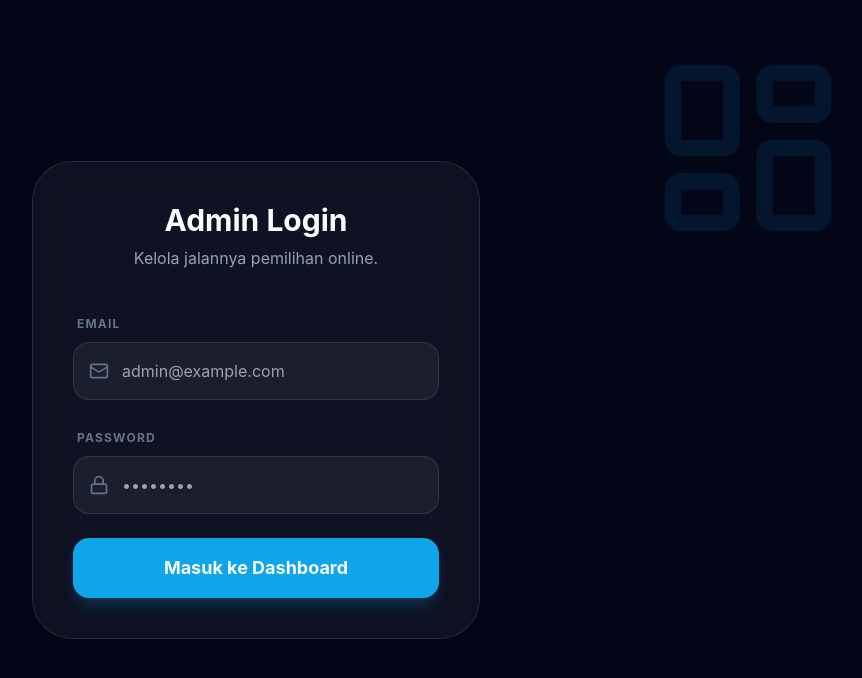
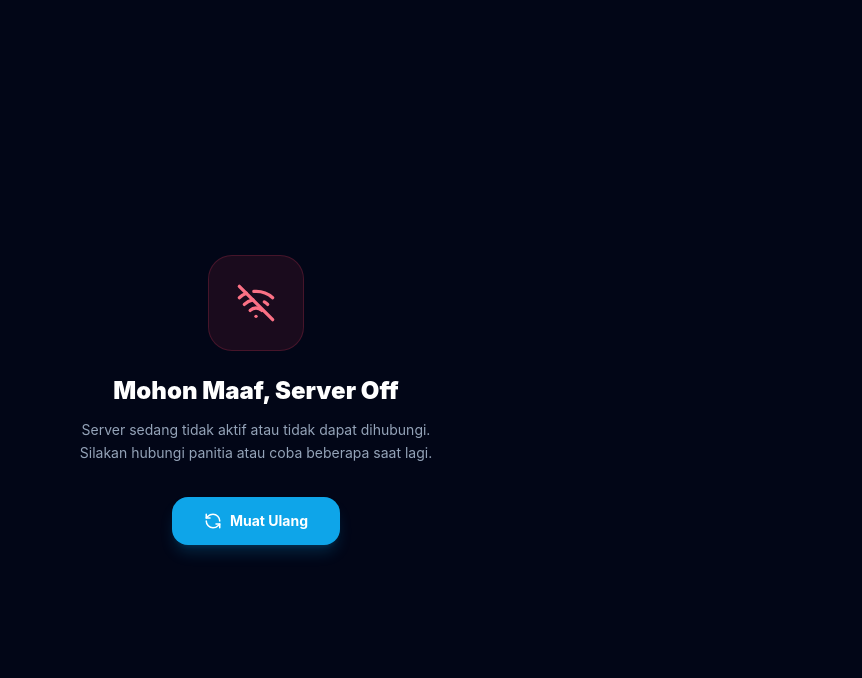
Before and after one commit to deckonedev/coblos-online-ryu, a React app in the folder frontend/: page /admin/login in a window 1280 px wide. Shown: the top 678 px of the page, without its empty margins (384-1246 px from the left). Built offline with nearby package versions, Linux system fonts and the light colour scheme; no server answers; the HTML template or start-up script is replaced by a standard one.

Commit message:
feat: show 'Mohon Maaf Server Off' page with reload button when backend is unreachable

```diff
--- /dev/null
+++ b/frontend/src/components/ServerOffline.jsx
@@ -0,0 +1,43 @@
+import React from 'react';
+import { motion } from 'framer-motion';
+import { WifiOff, RefreshCcw } from 'lucide-react';
+
+/**
+ * Komponen ServerOffline
+ * Ditampilkan saat backend API tidak bisa dihubungi (server mati).
+ */
+export default function ServerOffline() {
+  return (
+    <div className="min-h-screen flex items-center justify-center bg-slate-950 px-6">
+      <motion.div
+        initial={{ opacity: 0, y: 30 }}
+        animate={{ opacity: 1, y: 0 }}
+        className="text-center max-w-sm"
+      >
+        {/* Icon */}
+        <div className="w-24 h-24 mx-auto mb-6 rounded-3xl bg-rose-500/10 border border-rose-500/20 flex items-center justify-center">
+          <WifiOff className="text-rose-400" size={40} />
+        </div>
+
+        {/* Title */}
+        <h1 className="text-2xl font-black text-white mb-3">
+          Mohon Maaf, Server Off
+        </h1>
+
+        {/* Description */}
+        <p className="text-slate-400 text-sm leading-relaxed mb-8">
+          Server sedang tidak aktif atau tidak dapat dihubungi. Silakan hubungi panitia atau coba beberapa saat lagi.
+        </p>
+
+        {/* Reload Button */}
+        <button
+          onClick={() => window.location.reload()}
+          className="inline-flex items-center space-x-2 bg-primary-500 hover:bg-primary-600 active:scale-95 transition-all text-white px-8 py-3.5 rounded-2xl font-bold text-sm shadow-lg shadow-primary-500/20"
+        >
+          <RefreshCcw size={18} />
+          <span>Muat Ulang</span>
+        </button>
+      </motion.div>
+    </div>
+  );
+}
--- a/frontend/src/pages/AdminDashboard.jsx
+++ b/frontend/src/pages/AdminDashboard.jsx
@@ -45,6 +45,7 @@ import {
   Cell
 } from 'recharts';
 import { API_BASE_URL } from '../config';
+import ServerOffline from '../components/ServerOffline';
 const COLORS = ['#0ea5e9', '#10b981', '#f59e0b', '#ef4444', '#8b5cf6'];
 
 export default function AdminDashboard() {
@@ -63,6 +64,7 @@ export default function AdminDashboard() {
   const [useNumbers, setUseNumbers] = useState(true);
   const [useUppercase, setUseUppercase] = useState(true);
   const [useLowercase, setUseLowercase] = useState(false);
+  const [serverOffline, setServerOffline] = useState(false);
 
   const [showAddModal, setShowAddModal] = useState(false);
   const [showEditModal, setShowEditModal] = useState(false);
@@ -79,10 +81,12 @@ export default function AdminDashboard() {
 
   useEffect(() => {
     document.title = "Admin Dashboard | Coblos Online";
-    fetchData();
+    axios.get(`${API_BASE_URL}/stats`).then(() => { setServerOffline(false); fetchData(); }).catch(() => setServerOffline(true));
     const interval = setInterval(() => fetchData(false), 300000);
     return () => clearInterval(interval);
   }, [activeMenu]);
+
+  if (serverOffline) return <ServerOffline />;
 
   const fetchData = async (isManual = false) => {
     setRefreshing(true);
--- a/frontend/src/pages/AdminLogin.jsx
+++ b/frontend/src/pages/AdminLogin.jsx
@@ -3,16 +3,21 @@ import { Mail, Lock, LayoutDashboard } from 'lucide-react';
 import axios from 'axios';
 import { motion } from 'framer-motion';
 import { API_BASE_URL } from '../config';
+import ServerOffline from '../components/ServerOffline';
 
 export default function AdminLogin() {
   const [email, setEmail] = useState('');
   const [password, setPassword] = useState('');
   const [loading, setLoading] = useState(false);
   const [error, setError] = useState('');
+  const [serverOffline, setServerOffline] = useState(false);
 
   useEffect(() => {
     document.title = "Login Admin | Coblos Online";
+    axios.get(`${API_BASE_URL}/candidates`).then(() => setServerOffline(false)).catch(() => setServerOffline(true));
   }, []);
+
+  if (serverOffline) return <ServerOffline />;
 
   const handleLogin = async (e) => {
     e.preventDefault();
--- a/frontend/src/pages/Home.jsx
+++ b/frontend/src/pages/Home.jsx
@@ -3,6 +3,7 @@ import { Vote as VoteIcon, Key, Fingerprint, ShieldCheck, CheckCircle2, AlertCir
 import axios from 'axios';
 import { motion, AnimatePresence } from 'framer-motion';
 import { API_BASE_URL } from '../config';
+import ServerOffline from '../components/ServerOffline';
 
 export default function Home() {
   const [token, setToken] = useState(localStorage.getItem('voter_token') || '');
@@ -11,6 +12,7 @@ export default function Home() {
   const [loading, setLoading] = useState(false);
   const [hasVoted, setHasVoted] = useState(localStorage.getItem('has_voted') === 'true');
   const [message, setMessage] = useState(null);
+  const [serverOffline, setServerOffline] = useState(false);
 
   const [isRedirecting, setIsRedirecting] = useState(false);
   const [showThankYou, setShowThankYou] = useState(false);
@@ -18,10 +20,13 @@ export default function Home() {
 
   useEffect(() => {
     document.title = "TPS Online | Coblos Online";
+    axios.get(`${API_BASE_URL}/candidates`).then(() => setServerOffline(false)).catch(() => setServerOffline(true));
     if (isLoggedIn) {
       fetchCandidates();
     }
   }, [isLoggedIn]);
+
+  if (serverOffline) return <ServerOffline />;
 
   const fetchCandidates = async () => {
     try {
--- a/frontend/src/pages/PublicResults.jsx
+++ b/frontend/src/pages/PublicResults.jsx
@@ -5,12 +5,14 @@ import { Trophy, Zap, Activity, PieChart as PieIcon, RefreshCcw, ArrowLeft, Tren
 import { ResponsiveContainer, PieChart, Pie, Cell, Tooltip } from 'recharts';
 import { Link } from 'react-router-dom';
 import { API_BASE_URL } from '../config';
+import ServerOffline from '../components/ServerOffline';
 const COLORS = ['#0ea5e9', '#10b981', '#f59e0b', '#ef4444', '#8b5cf6', '#ec4899'];
 
 export default function PublicResults() {
   const [stats, setStats] = useState({ candidates: [], summary: {} });
   const [loading, setLoading] = useState(true);
   const [refreshing, setRefreshing] = useState(false);
+  const [serverOffline, setServerOffline] = useState(false);
 
   const fetchData = async (isManual = false) => {
     if (isManual) setRefreshing(true);
@@ -27,10 +29,12 @@ export default function PublicResults() {
 
   useEffect(() => {
     document.title = "Live Hasil Pemilihan | Coblos Online";
-    fetchData();
-    const interval = setInterval(() => fetchData(false), 30000); // Live update setiap 30 detik
+    axios.get(`${API_BASE_URL}/stats`).then(() => { setServerOffline(false); fetchData(); }).catch(() => setServerOffline(true));
+    const interval = setInterval(() => fetchData(false), 30000);
     return () => clearInterval(interval);
   }, []);
+
+  if (serverOffline) return <ServerOffline />;
 
   const renderCustomLabel = ({ cx, cy, midAngle, innerRadius, outerRadius, name, value, percent }) => {
     const RADIAN = Math.PI / 180;
```
Also changed, not shown: 1 other file (tests, documents, lock files or other folders).
